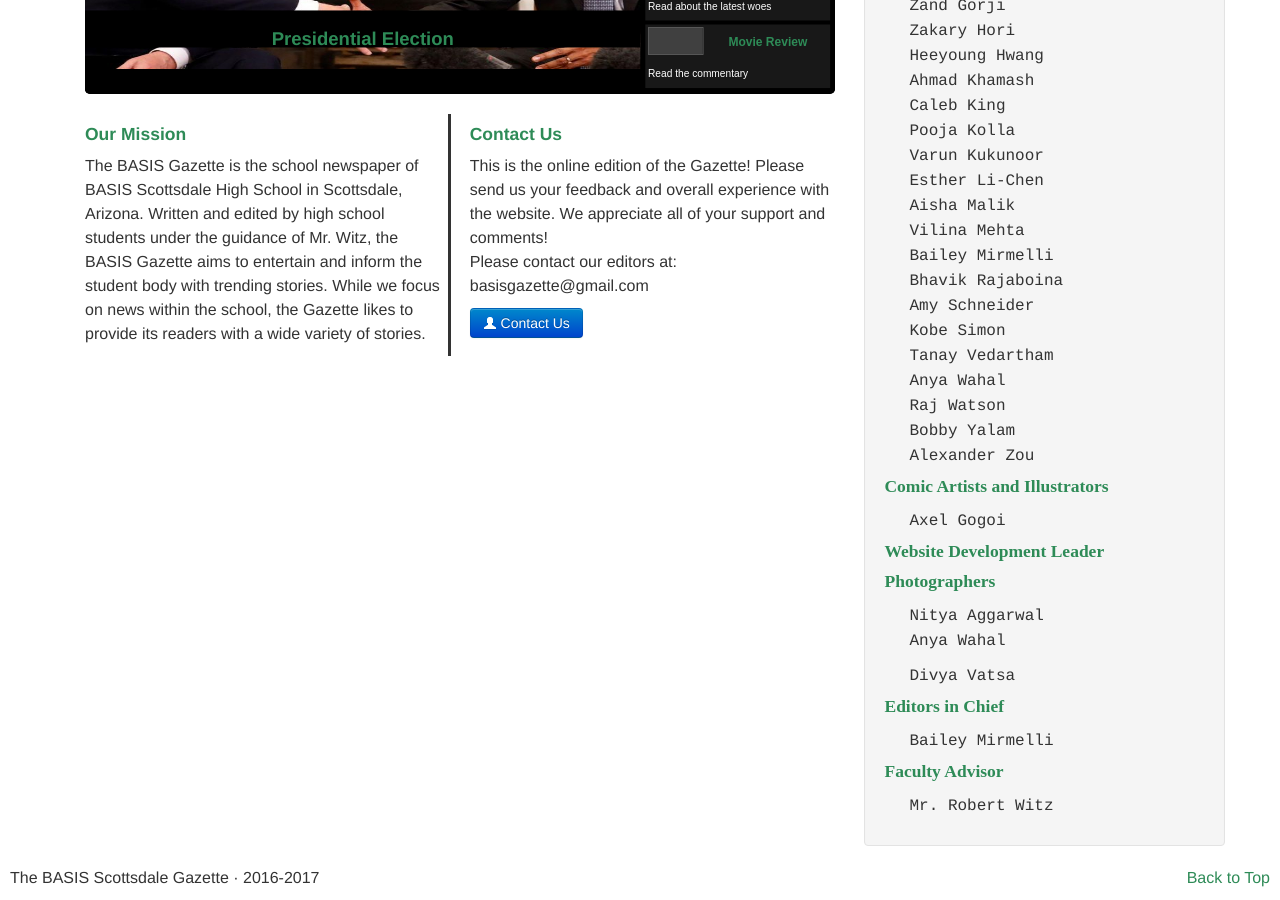
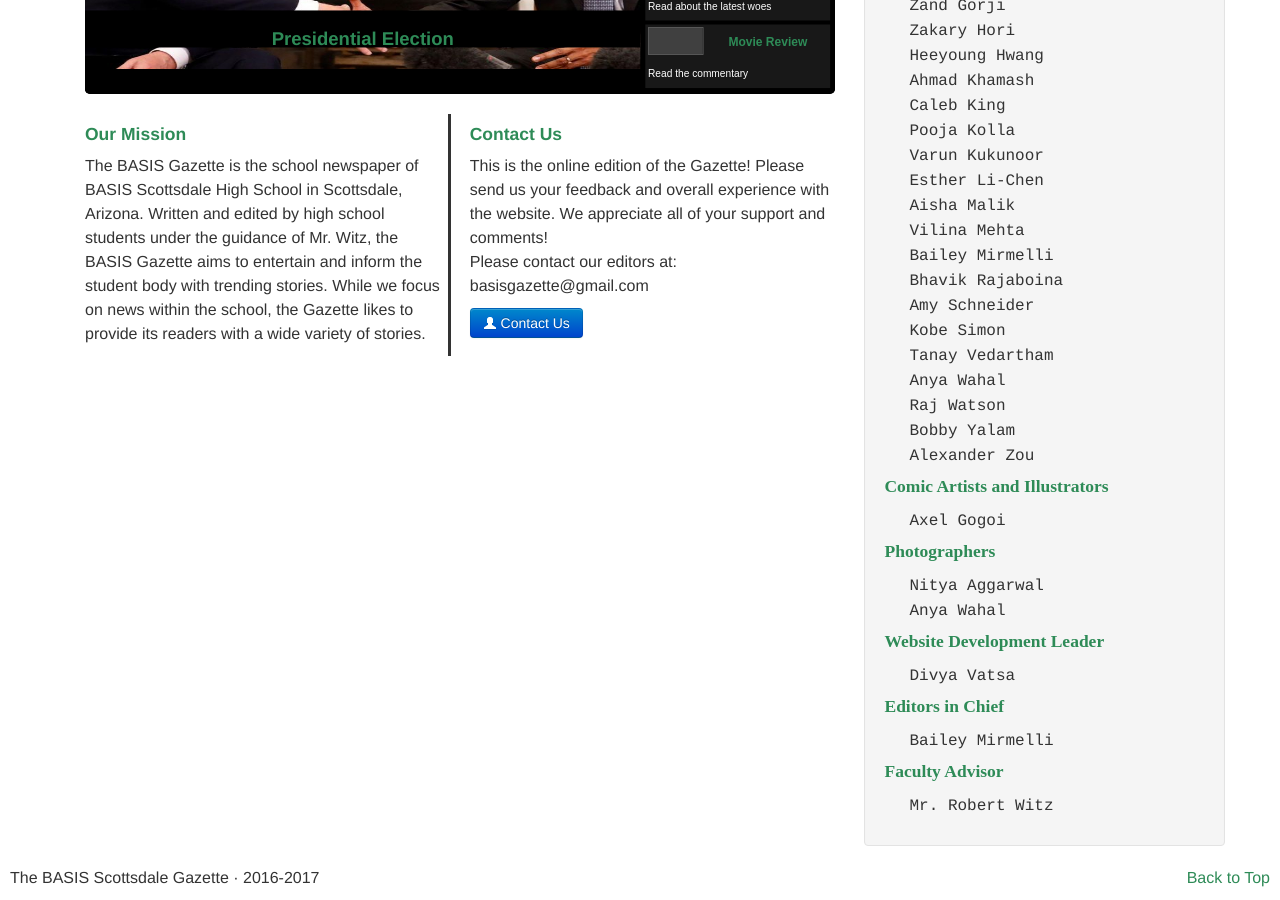
Before and after one commit to Awake99/Awake99.github.io, a Jekyll site: the page built from index.html, in a window 1280 px wide and 900 px high, scrolled down 597 px. Built offline with Jekyll 4.4.1, drawn with Linux system fonts in a browser that asks for light colours; nearby versions of some CDN libraries; grey boxes are pictures that could not be loaded.

Commit message:
Update index.html

```diff
--- a/index.html
+++ b/index.html
@@ -318,12 +318,12 @@ layout: default
     	<ul style="list-style-type:none;font-family:courier;">
             <li>Axel Gogoi</li>
     	</ul>
-        <h4 style="color:#2E8B57;">Website Development Leader</h4>
 	<h4 style="color:#2E8B57;">Photographers</h4>
 	<ul style="list-style-type:none;font-family:courier;">
             <li>Nitya Aggarwal</li>
 	    <li>Anya Wahal</li>
         </ul>
+	<h4 style="color:#2E8B57;">Website Development Leader</h4>
         <ul style="list-style-type:none;font-family:courier;">
             <li>Divya Vatsa</li>
         </ul>
```
